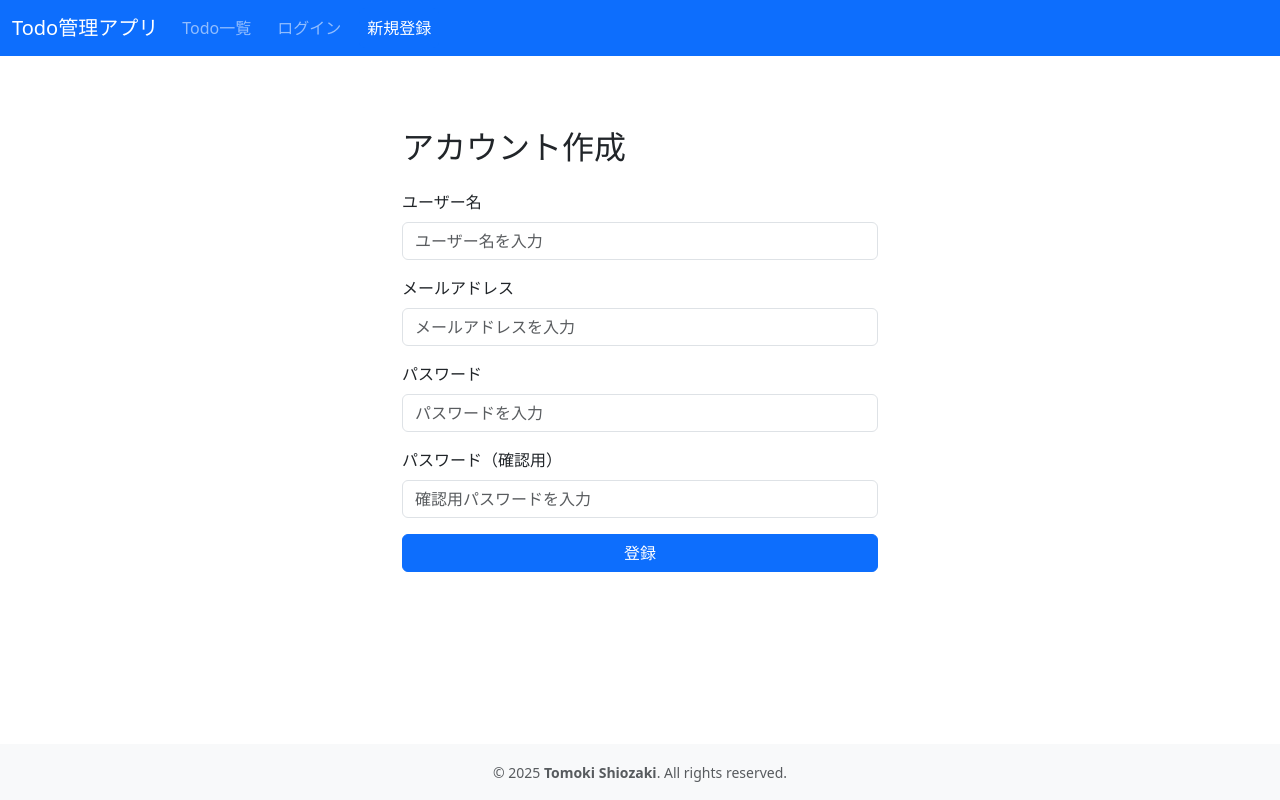
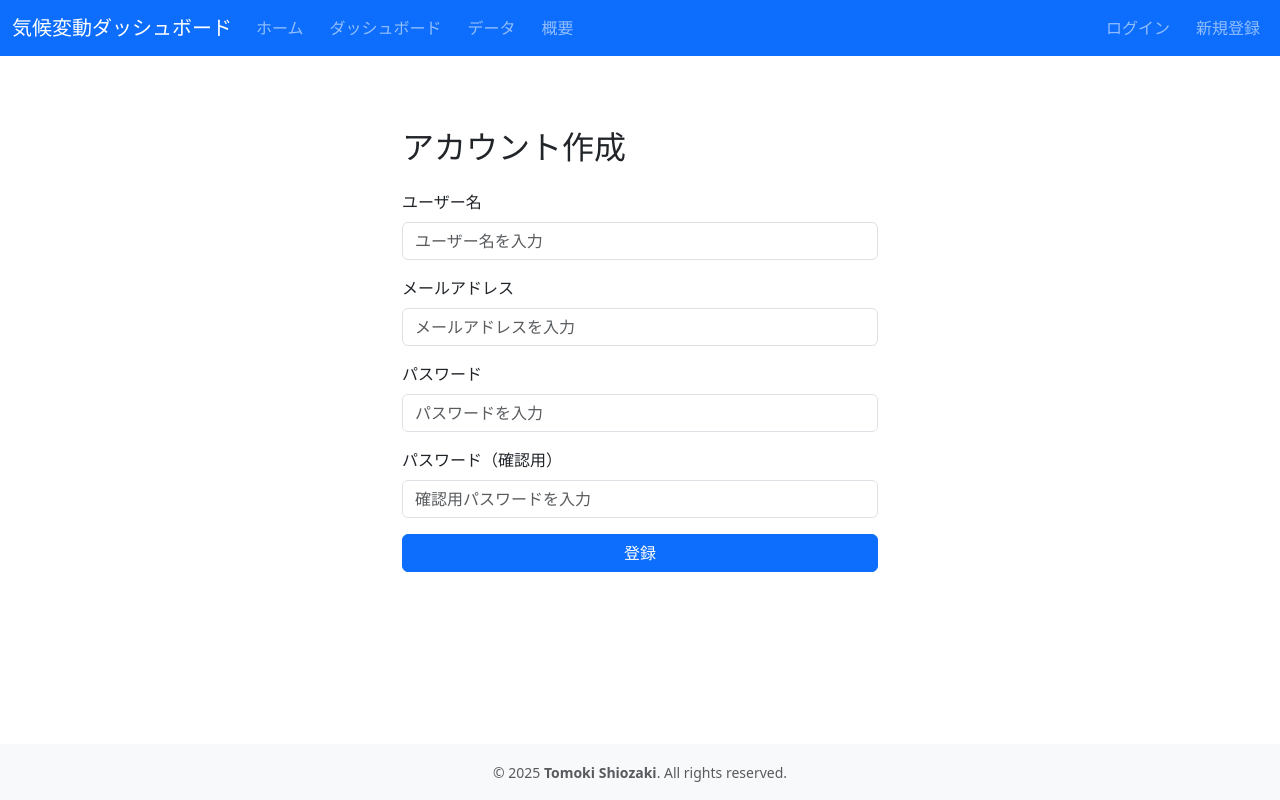
Before and after one commit to tomoki-shiozaki/climate-change-app, a React (Vite) app in the folder frontend/: page /signup in a window 1280 px wide. Built offline with nearby package versions, Linux system fonts and the light colour scheme; no server answers.

Commit message:
feat(components): update Navbar

```diff
--- a/frontend/src/components/common/Navbar.tsx
+++ b/frontend/src/components/common/Navbar.tsx
@@ -7,12 +7,14 @@ const AppNavbar = () => {
   const { currentUsername, logout } = useAuthContext();
 
   return (
-    <Navbar bg="primary" variant="dark">
+    <Navbar bg="primary" variant="dark" expand="md">
       <div className="container-fluid">
         <Navbar.Brand as={Link} to="/">
-          Todo管理アプリ
+          気候変動ダッシュボード
         </Navbar.Brand>
 
+        <Navbar.Toggle aria-controls="basic-navbar-nav" />
+        <Navbar.Collapse id="basic-navbar-nav">
           <Nav
             className="me-auto align-items-center"
             variant="pills"
@@ -20,37 +22,51 @@ const AppNavbar = () => {
             style={{ display: "flex", gap: "10px" }}
           >
             <Nav.Item>
-            <Nav.Link as={Link} to="/todos" eventKey="/todos">
-              Todo一覧
+              <Nav.Link as={Link} to="/" eventKey="/">
+                ホーム
               </Nav.Link>
             </Nav.Item>
 
+            <Nav.Item>
+              <Nav.Link as={Link} to="/dashboard" eventKey="/dashboard">
+                ダッシュボード
+              </Nav.Link>
+            </Nav.Item>
+
+            <Nav.Item>
+              <Nav.Link as={Link} to="/data" eventKey="/data">
+                データ
+              </Nav.Link>
+            </Nav.Item>
+
+            <Nav.Item>
+              <Nav.Link as={Link} to="/about" eventKey="/about">
+                概要
+              </Nav.Link>
+            </Nav.Item>
+          </Nav>
+
+          {/* 右側：ログイン関連 */}
+          <Nav className="ms-auto align-items-center" style={{ gap: "10px" }}>
             {currentUsername ? (
-            <Nav.Item>
-              <Button
-                variant="outline-light"
-                size="sm"
-                className="align-middle"
-                onClick={logout}
-              >
-                ログアウト ({currentUsername})
+              <>
+                <span className="text-light small">{currentUsername} さん</span>
+                <Button variant="outline-light" size="sm" onClick={logout}>
+                  ログアウト
                 </Button>
-            </Nav.Item>
+              </>
             ) : (
               <>
-              <Nav.Item>
                 <Nav.Link as={Link} to="/login" eventKey="/login">
                   ログイン
                 </Nav.Link>
-              </Nav.Item>
-              <Nav.Item>
                 <Nav.Link as={Link} to="/signup" eventKey="/signup">
                   新規登録
                 </Nav.Link>
-              </Nav.Item>
               </>
             )}
           </Nav>
+        </Navbar.Collapse>
       </div>
     </Navbar>
   );
```
Lines whose indentation alone changed are shown as unchanged.
